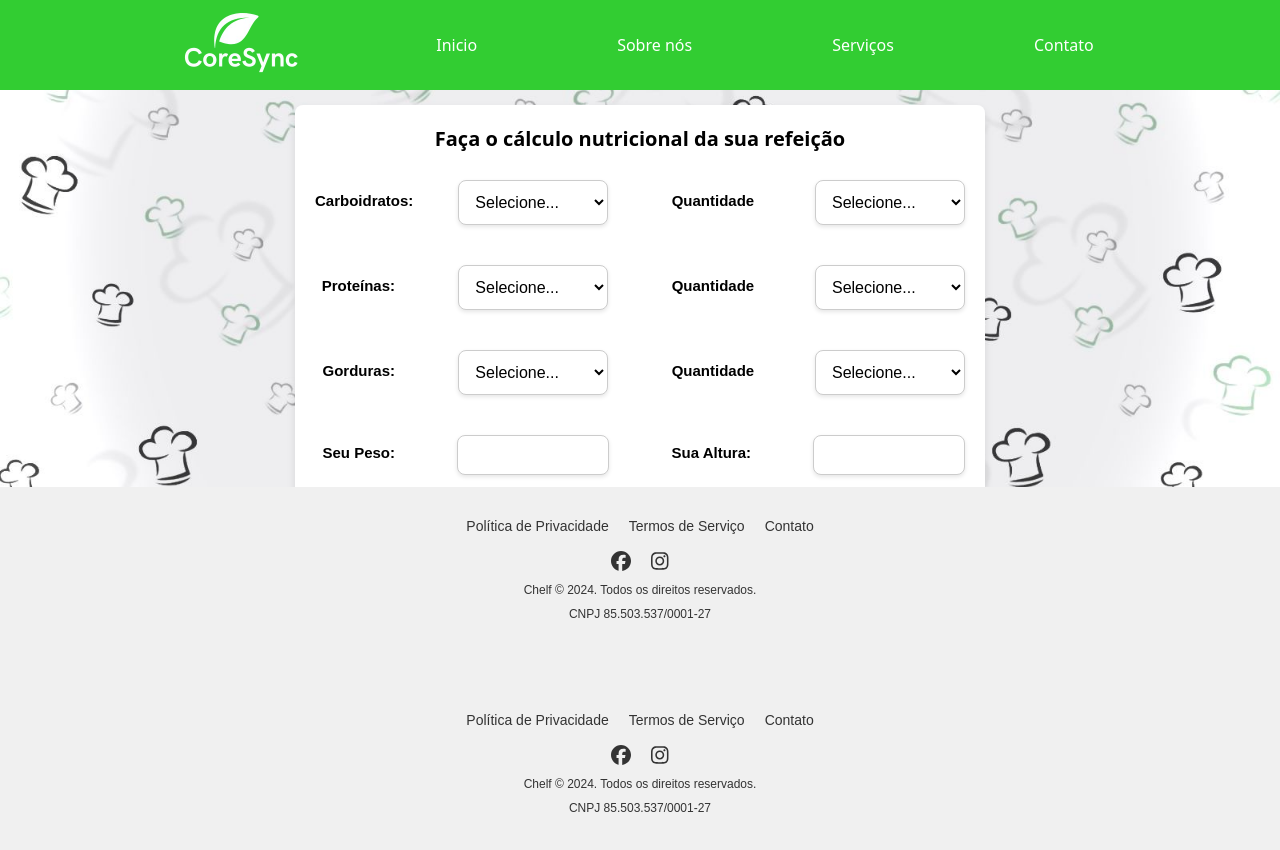
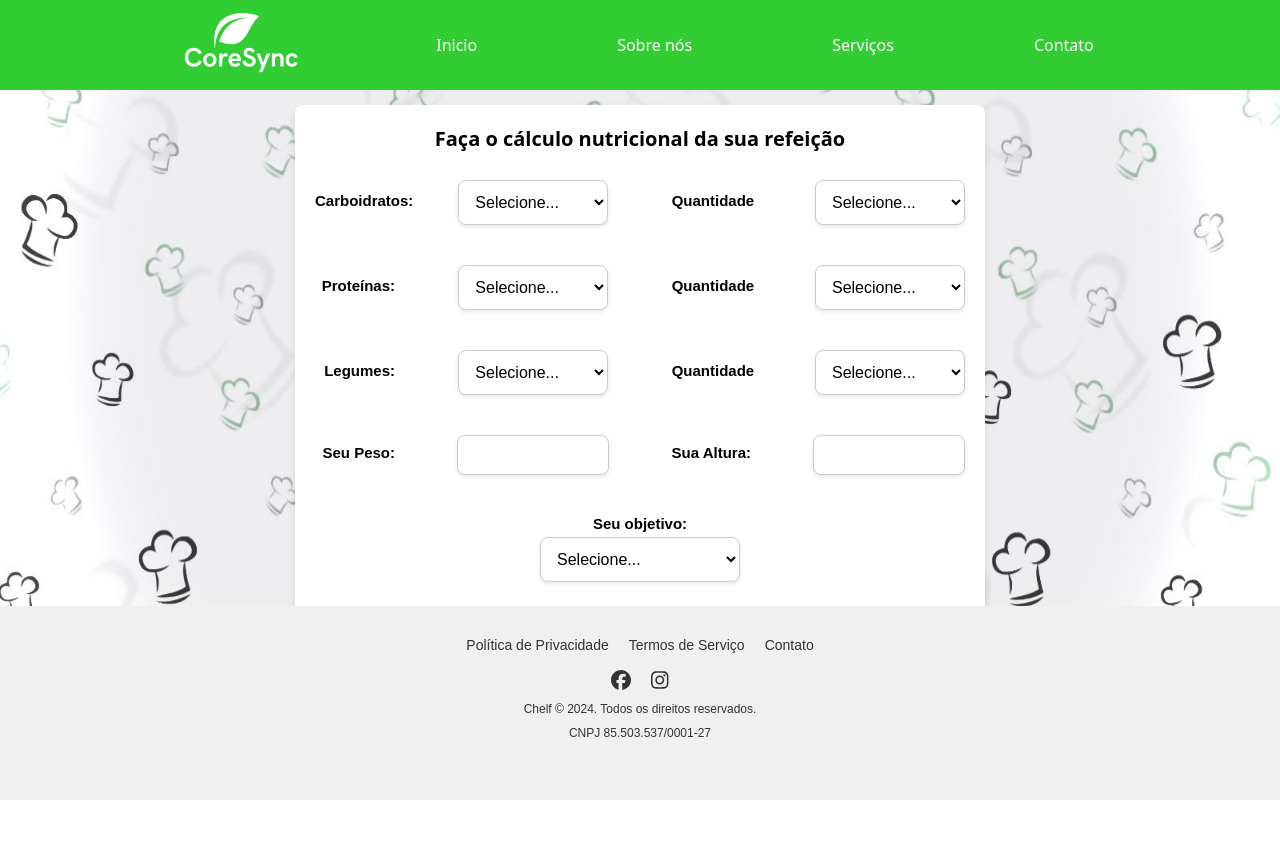
Before and after one commit to Saturno08/ProjetoA3-usjt, a React (Create React App) app: page / in a window 1280 px wide. Shown: the top 850 px of the page. After the commit the page ends 800 px from the top, so only its background shows below. Built offline with nearby package versions, Linux system fonts and the light colour scheme.

Commit message:
Ajuste de legenda
Ajuste de legenda

```diff
--- a/src/components/pages/home.js
+++ b/src/components/pages/home.js
@@ -66,7 +66,7 @@ function Home() {
             </div>
 
             <div className="select-group">
-              <label htmlFor="sl_legumes">Gorduras:</label>
+              <label htmlFor="sl_legumes">Legumes:</label>
               <select id="sl_legumes">
                 {legumes.map((item, index) => (
                   <option key={index} value={item}>
@@ -107,7 +107,6 @@ function Home() {
           </div>
         </div>
       </div>
-      <Footer />
     </>
   );
 }
```
